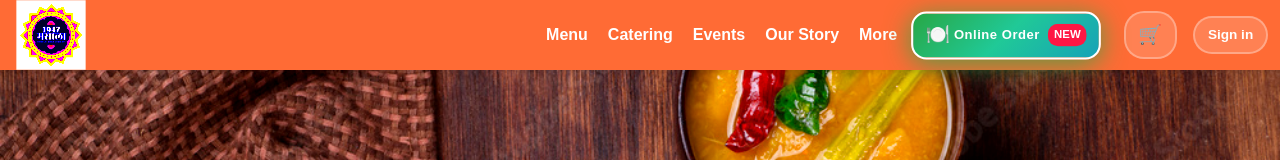
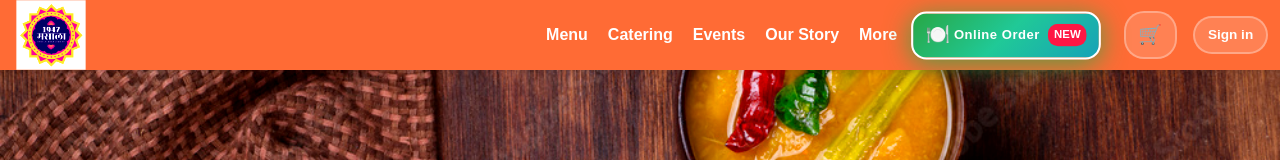
Before and after one commit to Narahari2364/1947-truly-Indian-restaurent, a plain HTML site: page index.html in a window 1280 px wide. Shown: the top 160 px of the page. Drawn offline with Linux system fonts and the light colour scheme.

Commit message:
Refine header h1 styles in main.css: Adjust filter properties for improved visual clarity by reducing contrast, brightness, and saturation levels, ensuring a more subtle and cohesive appearance.

```diff
--- a/stylesheets/main.css
+++ b/stylesheets/main.css
@@ -83,9 +83,9 @@ header h1 {
     object-fit: cover;
     object-position: center center;
     mix-blend-mode: multiply;
-    filter: contrast(3) brightness(1.4) saturate(1.8);
+    filter: contrast(1.2) brightness(1.1) saturate(1.1);
     image-rendering: crisp-edges;
-    -webkit-filter: contrast(3) brightness(1.4) saturate(1.8);
+    -webkit-filter: contrast(1.2) brightness(1.1) saturate(1.1);
     opacity: 1;
     clip-path: inset(2px 2px 2px 2px);
     -webkit-clip-path: inset(2px 2px 2px 2px);
```
